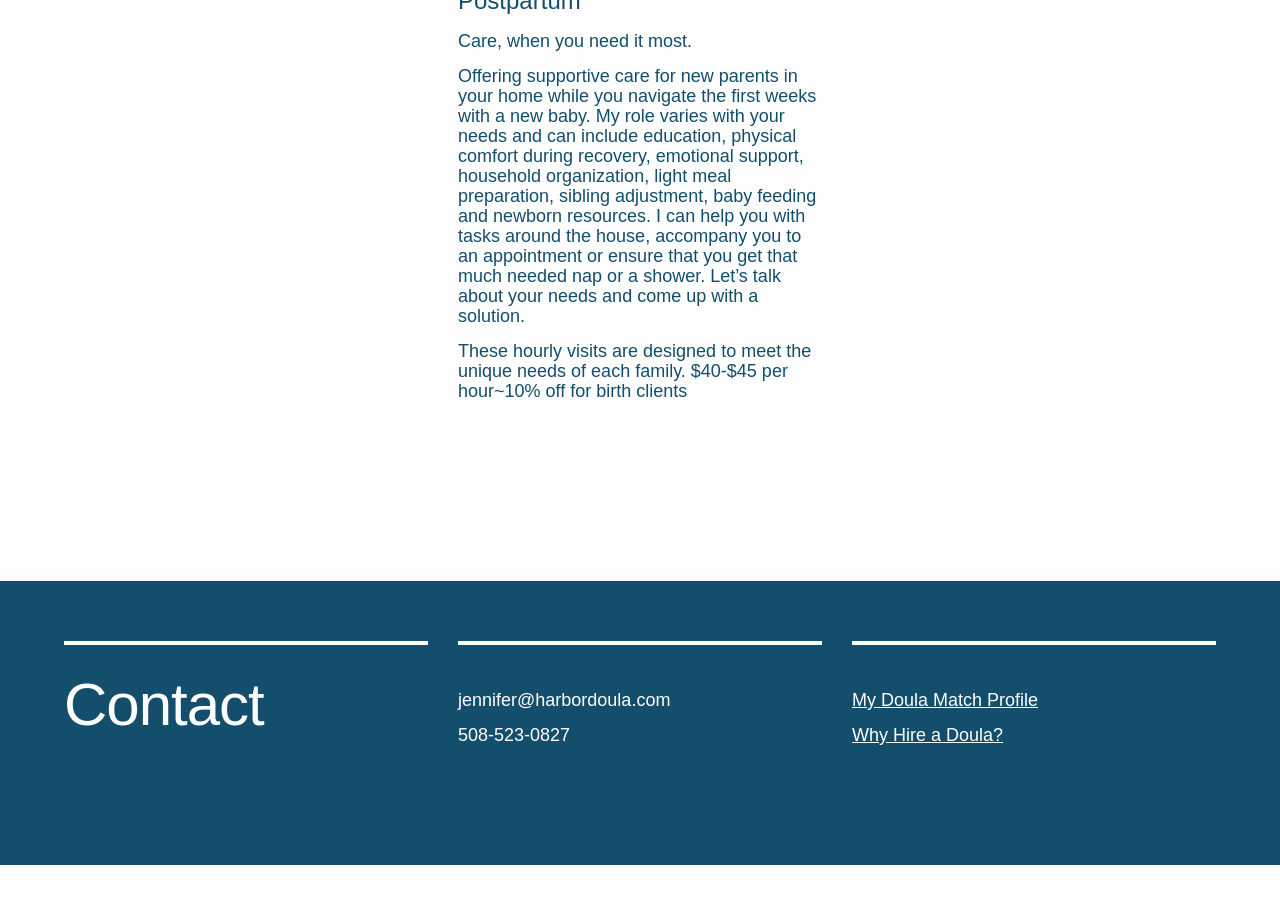
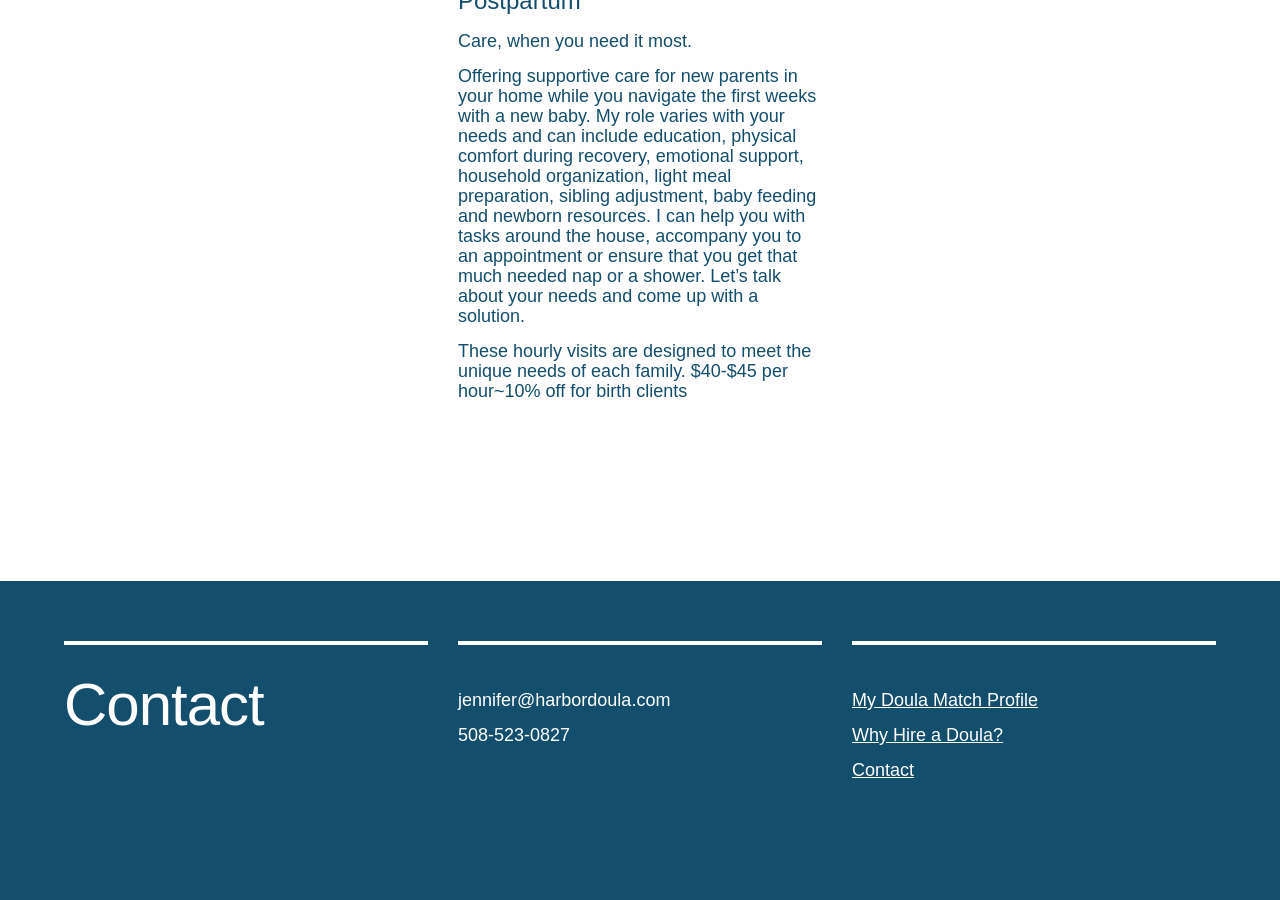
Before and after one commit to aidensymes/harbordoula.com, a Jekyll site: the page built from home.markdown, in a window 1280 px wide and 900 px high, scrolled down 4088 px. Built offline with Jekyll 4.4.1, drawn with Linux system fonts in a browser that asks for light colours; nearby versions of some CDN libraries; some web fonts are replaced; before the commit the page ends 4953 px from its top, so only the background shows below that.

Commit message:
Updated Home

```diff
--- a/home.markdown
+++ b/home.markdown
@@ -112,8 +112,11 @@ phone: 508-523-0827
 links:
 - name: My Doula Match Profile
   url: https://doulamatch.net/profile/22427/jennifer-symes
-  Key: https://edoula.biz/l/-MTkq2wwPBzAwyfTDFAU
+  Key:
 - name: Why Hire a Doula?
   url: https://www.dona.org/what-is-a-doula/benefits-of-a-doula/
+- name: Contact
+  url: https://edoula.biz/l/-MTkq2wwPBzAwyfTDFAU
+Key:
 layout: home
 ---
```
